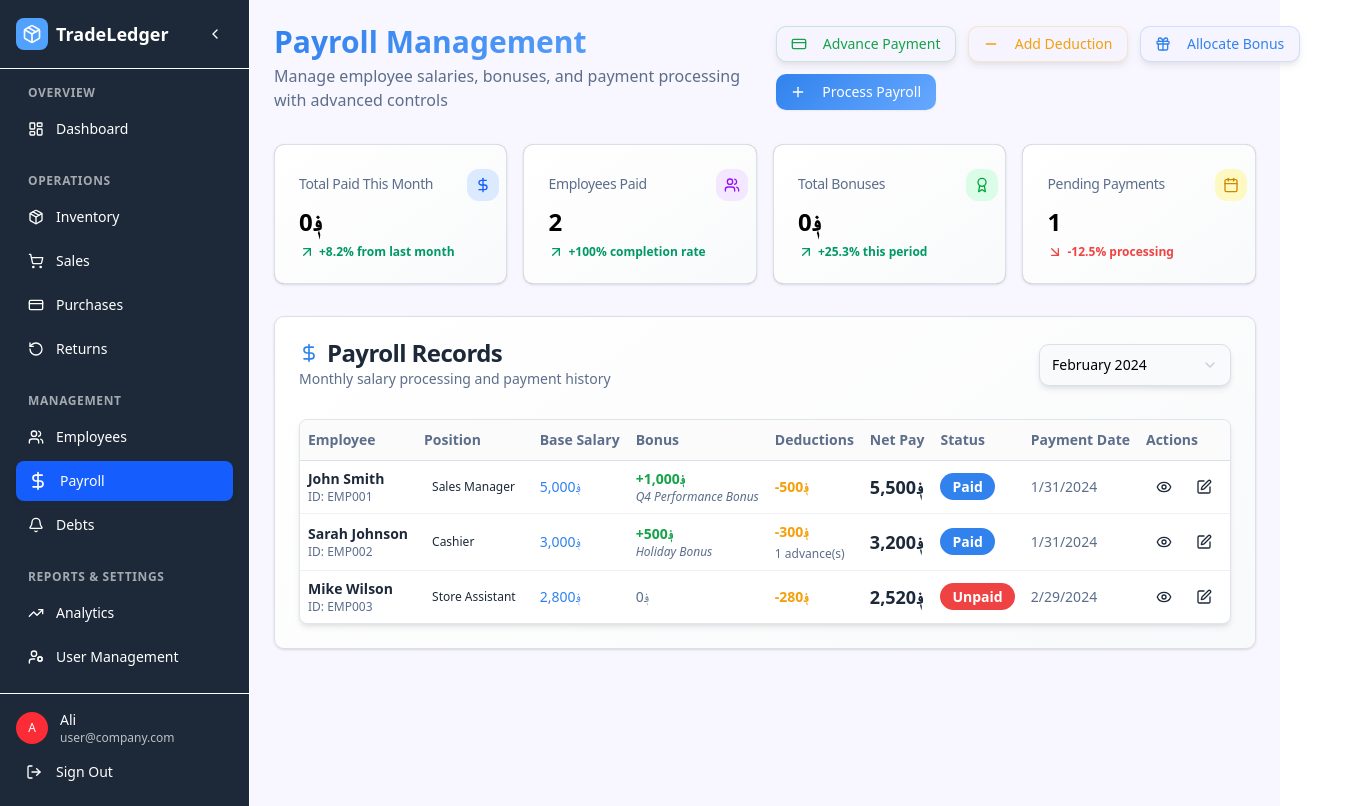
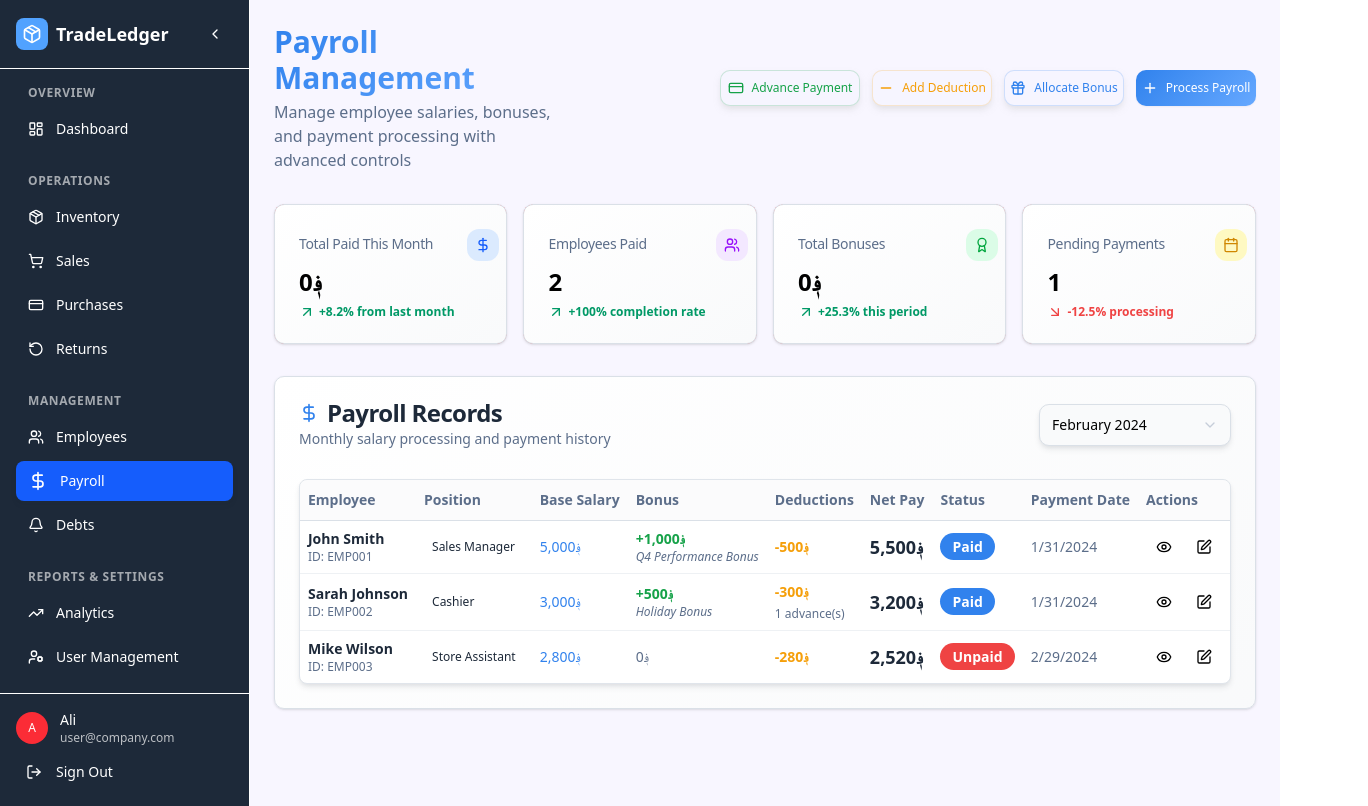
Before and after one commit to Sohrab-Malikzada/Store-Managment_Dashborad, a React (Vite) app: page /payroll in a window 1280 px wide. Both pictures are taken after typing "name@example.com", "Sample123" into the empty fields and a click on the button "Sign In". Shown: the whole page, 1368 px wide, since content can reach past the window. Built offline with nearby package versions, Linux system fonts and the light colour scheme.

Commit message:
Payroll.jsx is changed

```diff
--- a/src/components/payroll/PayrollActionsHeader.jsx
+++ b/src/components/payroll/PayrollActionsHeader.jsx
@@ -13,44 +13,44 @@ export function PayrollActionsHeader({
         <h1 className="text-3xl font-bold gradient-primary bg-clip-text text-transparent">
           Payroll Management
         </h1>
-        <p className="text-[hsl(216,20%,45%)] mt-1">
+        <p className="text-[hsl(216,20%,45%)]  mt-1">
           Manage employee salaries, bonuses, and payment processing with advanced controls
         </p>
       </div>
 
-      <div className="flex flex-wrap  mt-1  -mr-28 gap-1 w-[80%]">
+      <div className="flex flex-12  mt-1   ml-35 gap-1">
         <Button
           variant="outline"
           onClick={onAdvancePayment}
-          className="-mt-1 w-45 shadow-[0_4px_6px_-1px_hsl(0,0%,80%,0.5)] cursor-pointer hover:text-[hsl(216,32%,17%))]  hover:bg-[hsl(142,76%,45%)]/10  mr-2  rounded-[10px] text-[hsl(142,76%,36%)] bg-[hsl(248,250%,98%)] border-[hsl(142deg,76%,36%,20%)] hover:shadow-medium transition-smooth"
+          className="-mt-6 w-35 text-[12px] shadow-[0_4px_6px_-1px_hsl(0,0%,80%,0.5)] cursor-pointer hover:text-[hsl(216,32%,17%))]  hover:bg-[hsl(142,76%,45%)]/10  mr-2  rounded-[10px] text-[hsl(142,76%,36%)] bg-[hsl(248,250%,98%)] border-[hsl(142deg,76%,36%,20%)] hover:shadow-medium transition-smooth"
         >
-          <CreditCard className="h-4 w-4 mr-2" />
+          <CreditCard className="h-4 w-4" />
           Advance Payment
         </Button>
 
         <Button
           variant="outline"
           onClick={onAddDeduction}
-          className="-mt-1 w-40  shadow-[0_4px_6px_-1px_hsl(0,0%,80%,0.5)] cursor-pointer hover:text-[hsl(216,32%,17%))]  hover:bg-[hsl(38,92%,50%)]/10  mr-2  rounded-[10px] text-[hsl(38,92%,50%)] bg-[hsl(248,250%,98%)] border-[hsl(38deg,92%,50%,20%)] hover:shadow-medium transition-smooth"
+          className="-mt-6 w-30 text-[12px]  shadow-[0_4px_6px_-1px_hsl(0,0%,80%,0.5)] cursor-pointer hover:text-[hsl(216,32%,17%))]  hover:bg-[hsl(38,92%,50%)]/10  mr-2  rounded-[10px] text-[hsl(38,92%,50%)] bg-[hsl(248,250%,98%)] border-[hsl(38deg,92%,50%,20%)] hover:shadow-medium transition-smooth"
         >
-          <Minus className="h-4 w-4 mr-2" />
+          <Minus className="h-4 w-4" />
           Add Deduction
         </Button>
 
         <Button
           variant="outline"
           onClick={onAllocateBonus}
-          className="-mt-1 w-40 shadow-[0_4px_6px_-1px_hsl(0,0%,80%,0.5)] cursor-pointer hover:text-[hsl(216,32%,17%))]  hover:bg-[hsl(214,84%,56%)]/10  mr-2  rounded-[10px] text-[hsl(214,84%,56%)] bg-[hsl(248,250%,98%)] border-[hsl(214deg,84%,56%,20%)] hover:shadow-medium transition-smooth"
+          className="-mt-6 w-30 text-[12px] shadow-[0_4px_6px_-1px_hsl(0,0%,80%,0.5)] cursor-pointer hover:text-[hsl(216,32%,17%))]  hover:bg-[hsl(214,84%,56%)]/10  mr-2  rounded-[10px] text-[hsl(214,84%,56%)] bg-[hsl(248,250%,98%)] border-[hsl(214deg,84%,56%,20%)] hover:shadow-medium transition-smooth"
         >
-          <Gift className="h-4 w-4 mr-2" />
+          <Gift className="h-4 w-4" />
           Allocate Bonus
         </Button>
 
         <Button
           onClick={onProcessPayroll}
-          className="mt-2  w-40 gradient-primary text-white shadow-soft hover:shadow-medium transition-smooth"
+          className="-mt-6  w-30 text-[12px] gradient-primary text-white shadow-soft hover:shadow-medium transition-smooth"
         >
-          <Plus className="h-4 w-4 mr-2" />
+          <Plus className="h-4 w-4" />
           Process Payroll
         </Button>
       </div>
--- a/src/components/payroll/PayrollTable.jsx
+++ b/src/components/payroll/PayrollTable.jsx
@@ -84,17 +84,17 @@ export function PayrollTable({ payrollRecords, onViewDetails, onEditRecord }) {
                     variant="ghost"
                     size="sm"
                     onClick={() => onViewDetails?.(record)}
-                      className="hover:bg-[hsl(214,84%,56%)]/10  cursor-pointer rounded-[12px]"
+                      className="hover:bg-[hsl(214,84%,56%)]/10 hover:text-[hsl(214,84%,56%)] cursor-pointer rounded-[12px]"
                   >
-                      <Eye className="h-4 w-4 text-[hsl(216,32%,17%)]   " />
+                      <Eye className="h-4 w-4" />
                   </Button>
                   <Button
                     variant="ghost"
                     size="sm"
                     onClick={() => onEditRecord?.(record)}
-                    className="hover:bg-[hsl(38,92%,50%)]/10  cursor-pointer rounded-[12px]"
+                      className="hover:bg-[hsl(38,92%,50%)]/10 hover:text-[hsl(38,92%,55%)] cursor-pointer rounded-[12px]"
                   >
-                      <Edit className="h-4 w-4  text-[hsl(216,32%,17%)] " />
+                      <Edit className="h-4 w-4" />
                   </Button>
                 </div>
               </TableCell>
```
